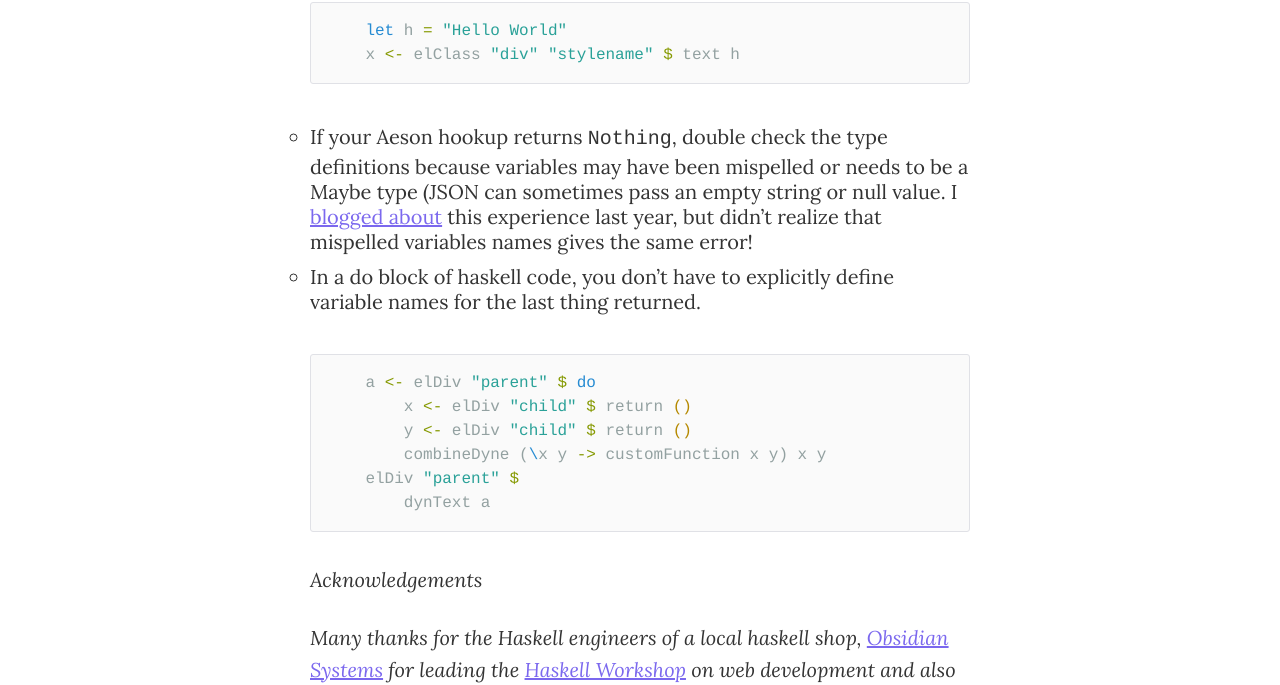
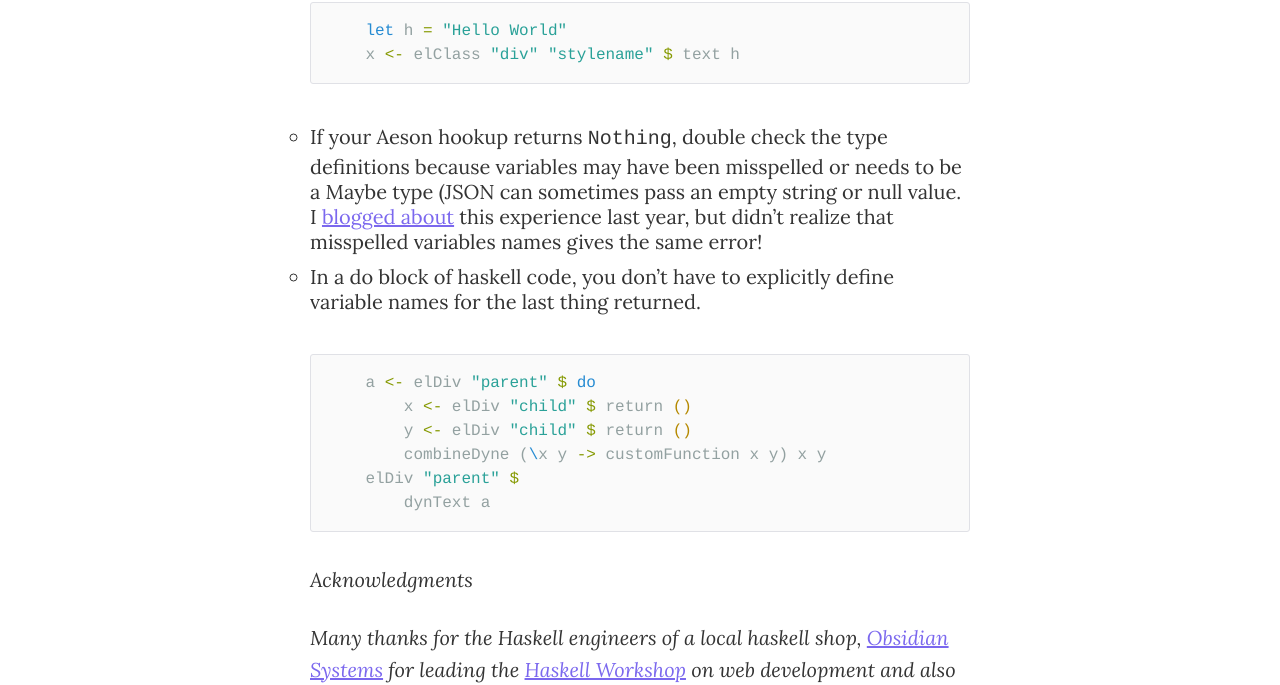
Before and after one commit to noreta/5min, a Jekyll site: the page built from _posts/2016-04-29-friday.md, in a window 1280 px wide. Shown: the part 1012-1697 px from the top of the page. Built offline with Jekyll 4.4.1, drawn with Linux system fonts in a browser that asks for light colours.

Commit message:
:pencil:

```diff
--- a/_posts/2016-04-29-friday.md
+++ b/_posts/2016-04-29-friday.md
@@ -18,7 +18,7 @@ Things that I learn about Haskell (and specifically front end web development wi
     {% highlight haskell %}
     let h = "Hello World"
     x <- elClass "div" "stylename" $ text h {% endhighlight %}
-* If your Aeson hookup returns `Nothing`, double check the type definitions because variables may have been mispelled or needs to be a Maybe type (JSON can sometimes pass an empty string or null value. I [blogged about][2] this experience last year, but didn't realize that mispelled variables names gives the same error!
+* If your Aeson hookup returns `Nothing`, double check the type definitions because variables may have been misspelled or needs to be a Maybe type (JSON can sometimes pass an empty string or null value. I [blogged about][2] this experience last year, but didn't realize that misspelled variables names gives the same error!
 * In a do block of haskell code, you don't have to explicitly define variable names for the last thing returned.
     {% highlight haskell %}
     a <- elDiv "parent" $ do
@@ -28,7 +28,7 @@ Things that I learn about Haskell (and specifically front end web development wi
     elDiv "parent" $
         dynText a {% endhighlight %}
 
-*Acknowledgements*
+*Acknowledgments*
 
 *Many thanks for the Haskell engineers of a local haskell shop, [Obsidian Systems][4] for leading the [Haskell Workshop][3] on web development and also being available and encouraging when I ask naively-based questions.*
 
```
Also changed, not shown: _posts/2016-04-30-calc-commute.md (+1 -1 lines).
